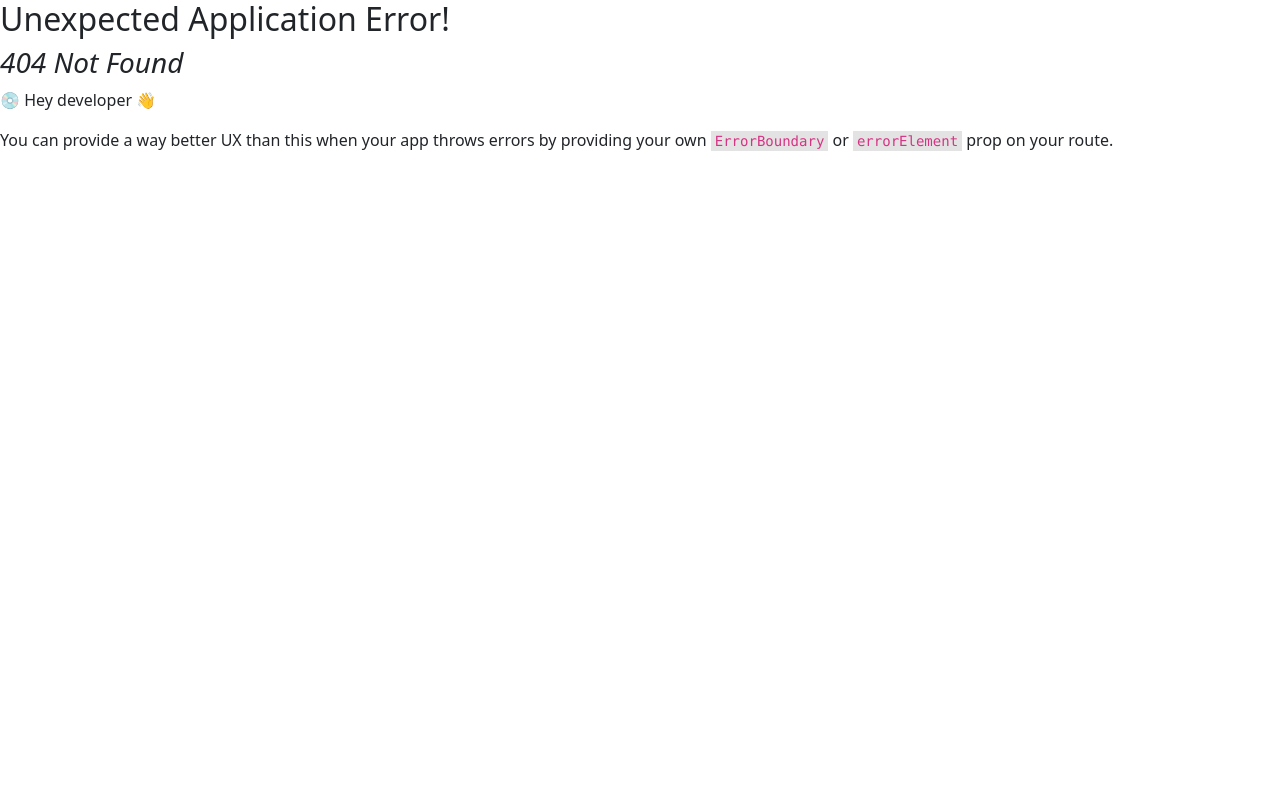
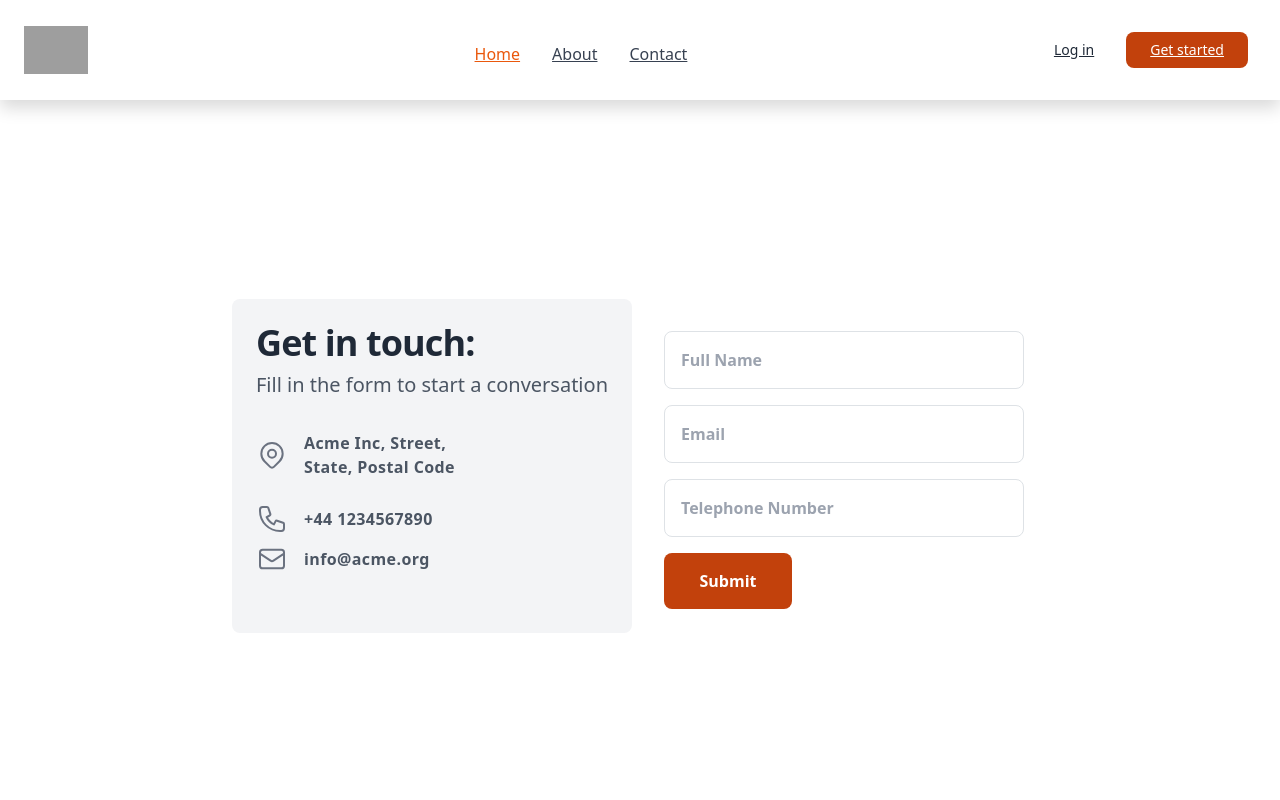
Before and after one commit to beydacitra/React_Project, a React (Create React App) app in the folder Qamartea.pk/: page /Cotact in a window 1280 px wide. Before the commit this address had no page. Shown: the top 800 px of the page. Built offline with nearby package versions, Linux system fonts and the light colour scheme; grey boxes are pictures that could not be loaded.

Commit message:
INITIAL COMMIT

```diff
--- /dev/null
+++ b/Qamartea.pk/src/Components/Contact.jsx
@@ -0,0 +1,140 @@
+export default function Contact() {
+    return (
+        <div className="relative flex items-top justify-center min-h-[700px] bg-white sm:items-center sm:pt-0">
+            <div className="max-w-6xl mx-auto sm:px-6 lg:px-8">
+                <div className="mt-8 overflow-hidden">
+                    <div className="grid grid-cols-1 md:grid-cols-2">
+                        <div className="p-6 mr-2 bg-gray-100 sm:rounded-lg">
+                            <h1 className="text-3xl sm:text-4xl text-gray-800 font-extrabold tracking-tight">
+                                Get in touch:
+                            </h1>
+                            <p className="text-normal text-lg sm:text-xl font-medium text-gray-600 mt-2">
+                                Fill in the form to start a conversation
+                            </p>
+
+                            <div className="flex items-center mt-8 text-gray-600">
+                                <svg
+                                    fill="none"
+                                    stroke="currentColor"
+                                    stroke-linecap="round"
+                                    stroke-linejoin="round"
+                                    stroke-width="1.5"
+                                    viewBox="0 0 24 24"
+                                    className="w-8 h-8 text-gray-500"
+                                >
+                                    <path
+                                        stroke-linecap="round"
+                                        stroke-linejoin="round"
+                                        stroke-width="1.5"
+                                        d="M17.657 16.657L13.414 20.9a1.998 1.998 0 01-2.827 0l-4.244-4.243a8 8 0 1111.314 0z"
+                                    />
+                                    <path
+                                        stroke-linecap="round"
+                                        stroke-linejoin="round"
+                                        stroke-width="1.5"
+                                        d="M15 11a3 3 0 11-6 0 3 3 0 016 0z"
+                                    />
+                                </svg>
+                                <div className="ml-4 text-md tracking-wide font-semibold w-40">
+                                    Acme Inc, Street, State, Postal Code
+                                </div>
+                            </div>
+
+                            <div className="flex items-center mt-4 text-gray-600">
+                                <svg
+                                    fill="none"
+                                    stroke="currentColor"
+                                    stroke-linecap="round"
+                                    stroke-linejoin="round"
+                                    stroke-width="1.5"
+                                    viewBox="0 0 24 24"
+                                    className="w-8 h-8 text-gray-500"
+                                >
+                                    <path
+                                        stroke-linecap="round"
+                                        stroke-linejoin="round"
+                                        stroke-width="1.5"
+                                        d="M3 5a2 2 0 012-2h3.28a1 1 0 01.948.684l1.498 4.493a1 1 0 01-.502 1.21l-2.257 1.13a11.042 11.042 0 005.516 5.516l1.13-2.257a1 1 0 011.21-.502l4.493 1.498a1 1 0 01.684.949V19a2 2 0 01-2 2h-1C9.716 21 3 14.284 3 6V5z"
+                                    />
+                                </svg>
+                                <div className="ml-4 text-md tracking-wide font-semibold w-40">
+                                    +44 1234567890
+                                </div>
+                            </div>
+
+                            <div className="flex items-center mt-2 text-gray-600">
+                                <svg
+                                    fill="none"
+                                    stroke="currentColor"
+                                    stroke-linecap="round"
+                                    stroke-linejoin="round"
+                                    stroke-width="1.5"
+                                    viewBox="0 0 24 24"
+                                    className="w-8 h-8 text-gray-500"
+                                >
+                                    <path
+                                        stroke-linecap="round"
+                                        stroke-linejoin="round"
+                                        stroke-width="1.5"
+                                        d="M3 8l7.89 5.26a2 2 0 002.22 0L21 8M5 19h14a2 2 0 002-2V7a2 2 0 00-2-2H5a2 2 0 00-2 2v10a2 2 0 002 2z"
+                                    />
+                                </svg>
+                                <div className="ml-4 text-md tracking-wide font-semibold w-40">
+                                    info@acme.org
+                                </div>
+                            </div>
+                        </div>
+
+                        <form className="p-6 flex flex-col justify-center">
+                            <div className="flex flex-col">
+                                <label for="name" className="hidden">
+                                    Full Name
+                                </label>
+                                <input
+                                    type="name"
+                                    name="name"
+                                    id="name"
+                                    placeholder="Full Name"
+                                    className="w-100 mt-2 py-3 px-3 rounded-lg bg-white border border-gray-400 text-gray-800 font-semibold focus:border-orange-500 focus:outline-none"
+                                />
+                            </div>
+
+                            <div className="flex flex-col mt-2">
+                                <label for="email" className="hidden">
+                                    Email
+                                </label>
+                                <input
+                                    type="email"
+                                    name="email"
+                                    id="email"
+                                    placeholder="Email"
+                                    className="w-100 mt-2 py-3 px-3 rounded-lg bg-white border border-gray-400 text-gray-800 font-semibold focus:border-orange-500 focus:outline-none"
+                                />
+                            </div>
+
+                            <div className="flex flex-col mt-2">
+                                <label for="tel" className="hidden">
+                                    Number
+                                </label>
+                                <input
+                                    type="tel"
+                                    name="tel"
+                                    id="tel"
+                                    placeholder="Telephone Number"
+                                    className="w-100 mt-2 py-3 px-3 rounded-lg bg-white border border-gray-400 text-gray-800 font-semibold focus:border-orange-500 focus:outline-none"
+                                />
+                            </div>
+
+                            <button
+                                type="submit"
+                                className="md:w-32 bg-orange-700 hover:bg-blue-dark text-white font-bold py-3 px-6 rounded-lg mt-3 hover:bg-orange-600 transition ease-in-out duration-300"
+                            >
+                                Submit
+                            </button>
+                        </form>
+                    </div>
+                </div>
+            </div>
+        </div>
+    );
+}
--- a/Qamartea.pk/src/Components/Navbar.jsx
+++ b/Qamartea.pk/src/Components/Navbar.jsx
@@ -5,7 +5,7 @@
   NavLink,
 } from 'react-router-dom';
 
-export default function Navbar() {
+export default function Header() {
     return (
         <header className="shadow sticky z-50 top-0">
             <nav className="bg-white border-gray-200 px-4 lg:px-6 py-2.5">
@@ -38,24 +38,34 @@
                         <ul className="flex flex-col mt-4 font-medium lg:flex-row lg:space-x-8 lg:mt-0">
                             <li>
                                 <NavLink
-                                to="Home"
                                     className={({isActive}) =>
-                                      ` ${isActive ? "text-orange-400" : "text-gray-500"}block py-2 pr-4 pl-3 duration-200 border-b border-gray-100 hover:bg-gray-50 lg:hover:bg-transparent lg:border-0 hover:text-orange-700 lg:p-0`
+                                        ` ${isActive ? "text-orange-600" : "text-gray-700"}  block py-2 pr-4 pl-3 duration-200 border-b border-gray-100 hover:bg-gray-50 lg:hover:bg-transparent lg:border-0 hover:text-orange-700 lg:p-0`
                                     }
                                 >
                                     Home
                                 </NavLink>
                             </li>
+
                             <li>
                                 <NavLink
+                                to={'About'}
                                     className={({isActive}) =>
-                                      ` ${isActive ? "text-orange-400" : "text-gray-500"}block py-2 pr-4 pl-3 duration-200 border-b border-gray-100 hover:bg-gray-50 lg:hover:bg-transparent lg:border-0 hover:text-orange-700 lg:p-0`
+                                        ` ${isActive ? "text-orange-600" : "text-gray-700"}  block py-2 pr-4 pl-3 duration-200 border-b border-gray-100 hover:bg-gray-50 lg:hover:bg-transparent lg:border-0 hover:text-orange-700 lg:p-0`
                                     }
                                 >
                                     About
                                 </NavLink>
                             </li>
-
+                            <li>
+                                <NavLink
+                                to={'Contact'}
+                                    className={({isActive}) =>
+                                        ` ${isActive ? "text-orange-600" : "text-gray-700"}  block py-2 pr-4 pl-3 duration-200 border-b border-gray-100 hover:bg-gray-50 lg:hover:bg-transparent lg:border-0 hover:text-orange-700 lg:p-0`
+                                    }
+                                >
+                                    Contact
+                                </NavLink>
+                            </li>
                         </ul>
                     </div>
                 </div>
--- a/Qamartea.pk/src/index.js
+++ b/Qamartea.pk/src/index.js
@@ -12,6 +12,7 @@
 } from 'react-router-dom';
 
 import About from './Components/About';
+import Contact from './Components/Contact';
 import Home from './Components/Home';
 import Layout from './Layout';
 import reportWebVitals from './reportWebVitals';
@@ -21,6 +22,7 @@
     <Route path='/' element={<Layout/>}>
       <Route path='' element={<Home/>}/>
       <Route path='About' element={<About/>}/>
+      <Route path='Cotact' element={<Contact/>}/>
     </Route>
   )
 )
```
Also changed, not shown: 1 other file (tests, documents, lock files or other folders). Lines whose indentation alone changed are shown as unchanged.
